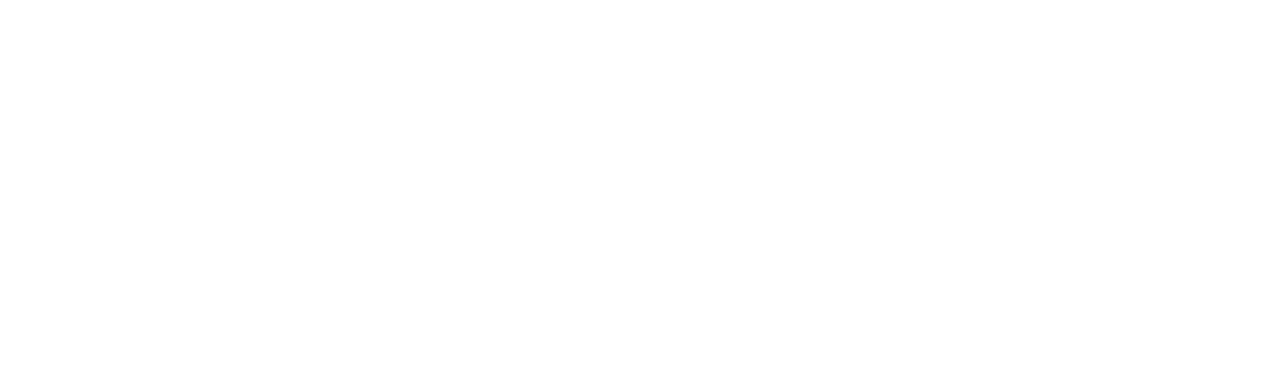
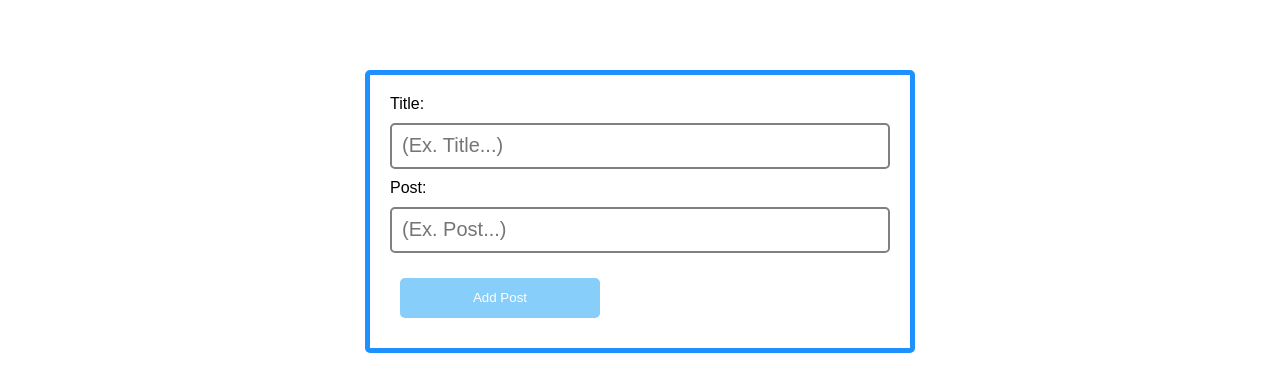
Before and after one commit to rhummdan/BlogSphere-Client, a React (Create React App) app: page / in a window 1280 px wide. Shown: the part 179-570 px from the top of the page. Built offline with nearby package versions, Linux system fonts and the light colour scheme; no server answers; sample sign-in values are in the browser's storage.

Commit message:
add post change

```diff
--- a/src/pages/Home.js
+++ b/src/pages/Home.js
@@ -3,6 +3,8 @@
 import {useNavigate, Link} from "react-router-dom"; // allows us to redirect in app
 import ThumbUpAltIcon from '@mui/icons-material/ThumbUpAlt';
 import {AuthContext} from "../helpers/AuthContext" //allows us to use the authstate set from the app.js page
+import {Formik, Form, Field, ErrorMessage} from 'formik';
+import * as Yup from 'yup';
 
 
 
@@ -13,6 +15,12 @@
 
     const  navigate = useNavigate(); //we wil use this to navigate to diff page when user clicks on post
     const {authState} = useContext(AuthContext);
+
+    //setting initial values for fields of form
+    const initialValues = {
+        title: "",
+        postText: "",
+    };
 
     useEffect(() => {
 
@@ -34,6 +42,24 @@
         }
 
     }, []);
+
+    //creating schema for the fields of the form
+    const validationSchema = Yup.object().shape({
+        title: Yup.string().required("You must input a title!"),
+        postText: Yup.string().required(),
+    });
+
+    //on submit we will post data to database. "data" contains user input in form of object
+    const onSubmit = (data) => {
+        axios.post("http://localhost:3001/posts", data, {
+            headers: {accessToken: localStorage.getItem("accessToken")},
+        }).then((response) => {
+            setListOfPosts([...listOfPosts, response.data]);
+        })
+
+
+
+    };
 
 
     const likeAPost = (postId) => {
@@ -66,6 +92,24 @@
     };
 
     return (
+
+        <>
+            <div className='createPostPage'>
+            <Formik initialValues={initialValues} onSubmit={onSubmit} validationSchema={validationSchema}>
+                <Form className='formContainer'>
+                    <label>Title: </label>
+                    <ErrorMessage name='title' component="span"/>
+                    <Field id="inputCreatePost" name="title" placeholder="(Ex. Title...)"/>
+
+                    <label>Post: </label>
+                    <ErrorMessage name='postText' component="span"/>
+                    <Field id="inputCreatePost" name="postText" placeholder="(Ex. Post...)"/>
+
+                    <button type='submit'>Add Post</button>
+                </Form>
+            </Formik>
+            </div>
+
             <div className="App">
             {
                 listOfPosts.map((value, key) => {
@@ -79,7 +123,7 @@
                                 <ThumbUpAltIcon className={likedPosts.includes(value.id) ? "unlikeBttn" : "likeBttn"} onClick={() => {likeAPost(value.id)}}/>
 
 
-                            <label>{value.Likes.length}</label>
+                                {/*<label>{value.Likes.length}</label> */}
                             </div>
 
 
@@ -88,5 +132,7 @@
                 })
             }
             </div>
+        </>
+
     );
 }
```
Lines whose indentation alone changed are shown as unchanged.
